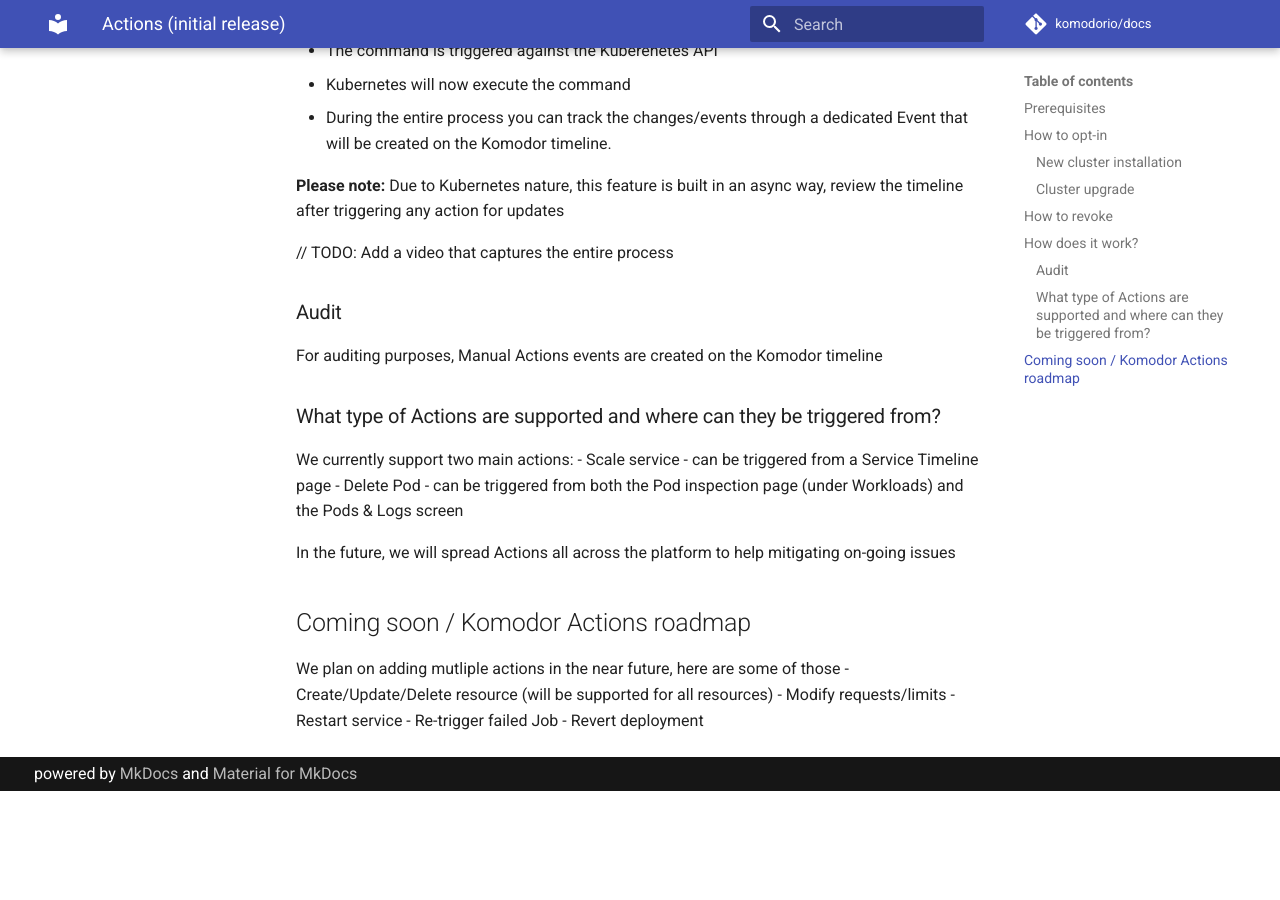
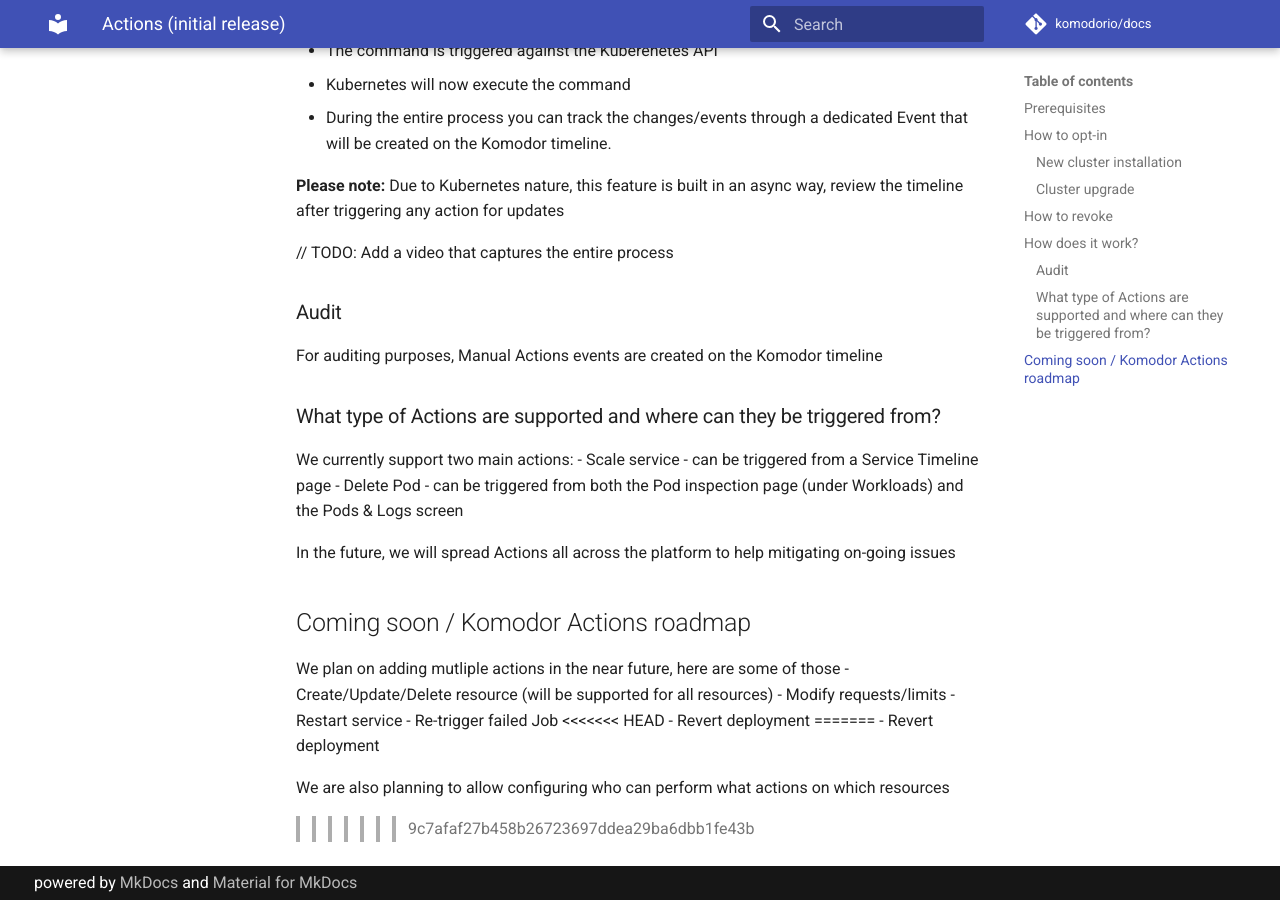
Before and after one commit to komodorio/docs, an MkDocs documentation site: the page built from docs/Learn/Actions.md, in a window 1280 px wide and 900 px high, scrolled down 1873 px. Built offline with MkDocs 1.6.1 and Material for MkDocs 9.7.7, drawn with Linux system fonts in a browser that asks for light colours; comment, search, counter and statistics services are not loaded; before the commit the page ends 2664 px from its top, so only the background shows below that.

Commit message:
actions update

```diff
--- a/docs/Learn/Actions.md
+++ b/docs/Learn/Actions.md
@@ -69,4 +69,10 @@
 - Modify requests/limits
 - Restart service
 - Re-trigger failed Job
+<<<<<<< HEAD
 - Revert deployment
+=======
+- Revert deployment
+
+We are also planning to allow configuring who can perform what actions on which resources
+>>>>>>> 9c7afaf27b458b26723697ddea29ba6dbb1fe43b
```
